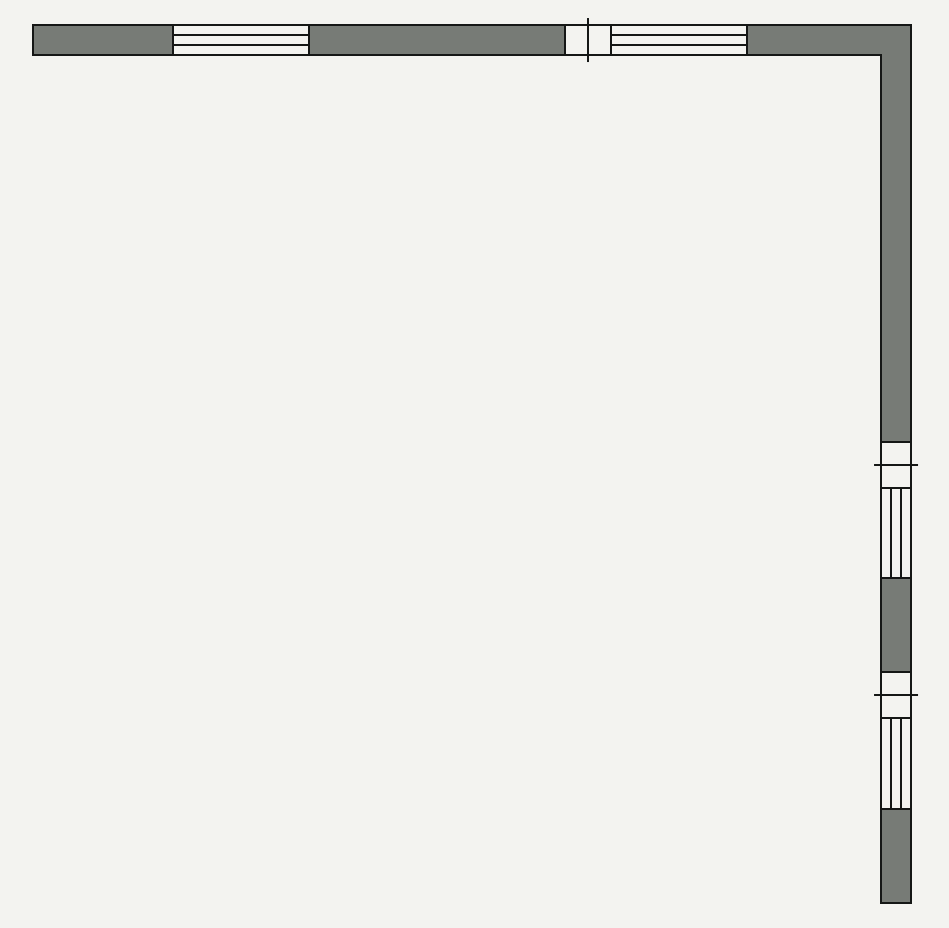
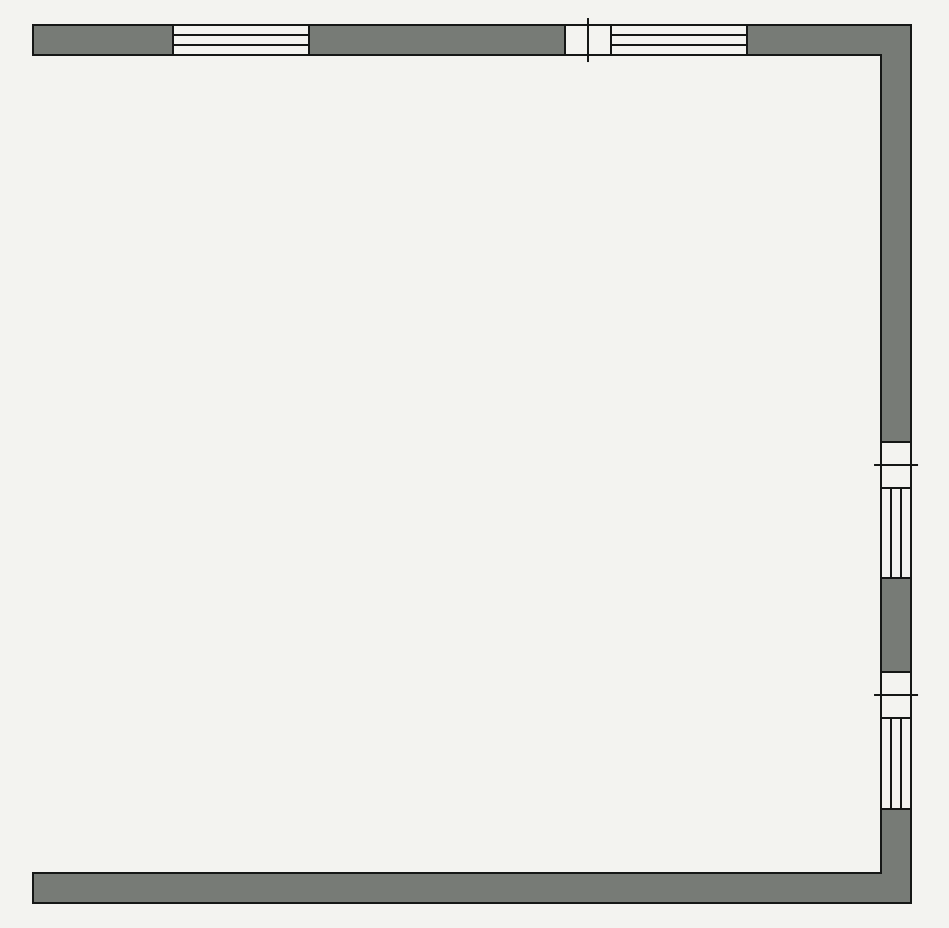
Before and after one commit to Alex-Nicalace/apartment-plan, a website built with Vite: page index.html in a window 1280 px wide. Shown: the part 90-1018 px from the top of the page, without its empty margins (168-1117 px from the left). Built offline with nearby package versions, Linux system fonts and the light colour scheme.

Commit message:
feat: add bottom wall

```diff
--- a/index.html
+++ b/index.html
@@ -47,6 +47,10 @@
               style="--position: 78.94%; --length: 10.53%"
             ></div>
           </div>
+          <div
+            class="wall wall_join_end wall_join-end-open_top floor-plan__wall"
+            style="--wall-bottom: 0"
+          ></div>
         </div>
       </section>
     </main>
```
